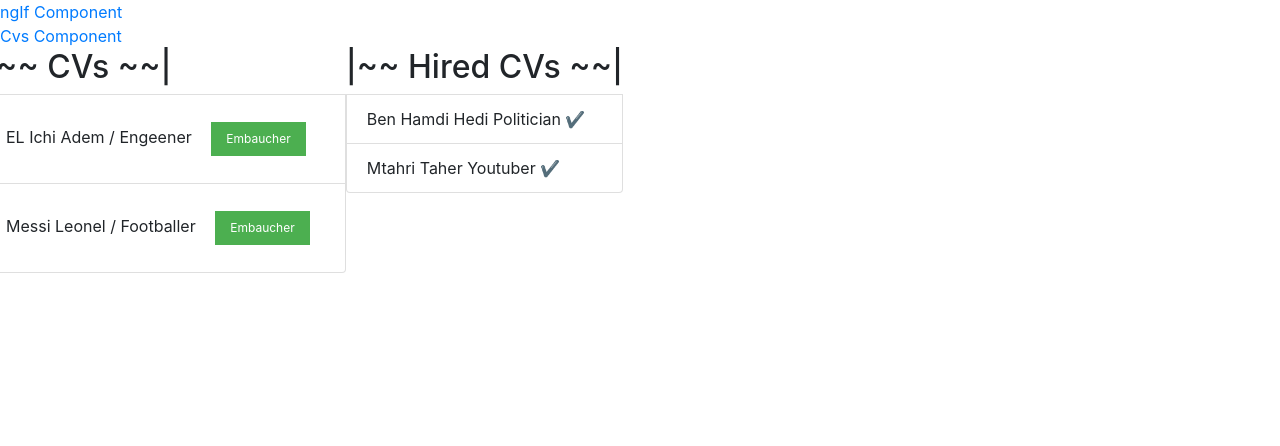
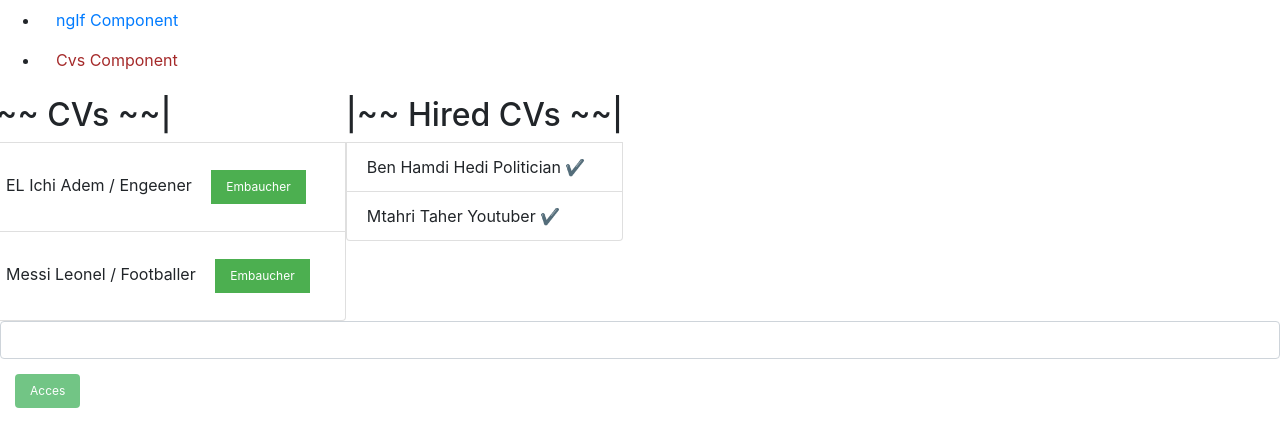
Before and after one commit to Haloua-2005/NewFolderProjectGMC, an Angular app: page /cv in a window 1280 px wide. Shown: the top 446 px of the page. Built offline with nearby package versions, Linux system fonts and the light colour scheme.

Commit message:
Activate actual route Checkpoint

```diff
--- a/src/app/app-routing.module.ts
+++ b/src/app/app-routing.module.ts
@@ -3,11 +3,13 @@ import { Routes, RouterModule } from '@angular/router';
 import { NgIf } from '@angular/common';
 import { NgIfComponent } from './ng-if/ng-if.component';
 import { CVsComponent } from './cvs/cvs.component';
+import { NgStyleComponent } from './Directives/ng-style/ng-style.component';
 
 
 const routes: Routes = [
   { path : 'ngIf', component: NgIfComponent },
-  { path : 'cv', component: CVsComponent }
+  { path : 'cv', component: CVsComponent },
+  { path : 'ngStyle', component: NgStyleComponent }
 ];
 
 @NgModule({
--- a/src/app/app.component.css
+++ b/src/app/app.component.css
@@ -0,0 +1,4 @@
+.Activated {
+  color: brown;
+  text-underline-position: auto;
+}
--- a/src/app/app.component.html
+++ b/src/app/app.component.html
@@ -1,6 +1,11 @@
+<ul class="nav-group">
+  <li class="nav-item">
+    <a class="nav-link" [routerLink]="['ngIf']" routerLinkActive="Activated" >ngIf Component</a>
+  </li>
+  <li class="nav-item">
+    <a class="nav-link" [routerLink]="['cv']" routerLinkActive="Activated">Cvs Component</a>
+  </li>
 
-
-<a [routerLink]="['ngIf']">ngIf Component</a> <br>
-<a [routerLink]="['cv']">Cvs Component</a>
+</ul>
 
 <router-outlet></router-outlet>
--- a/src/app/cvs/cvs.component.html
+++ b/src/app/cvs/cvs.component.html
@@ -21,3 +21,7 @@
     </ul>
   </div>
 </div>
+<input [(ngModel)]="Try" type="text" class="form-control">
+<button (click)='try()'
+[disabled]='!Try.trim().length'
+class="btn btn-success">Acces</button>
--- a/src/app/cvs/cvs.component.ts
+++ b/src/app/cvs/cvs.component.ts
@@ -2,6 +2,7 @@ import { Component, OnInit } from '@angular/core';
 import { CvServiceService } from '../Services/cv-service.service';
 import { HiringServiceService } from '../Services/hiring-service.service';
 import { Person } from '../attributes/Person';
+import { Router } from '@angular/router';
 
 @Component({
   selector: 'app-cvs',
@@ -20,7 +21,8 @@ export class CVsComponent implements OnInit {
 
   constructor(
     private cvservice:CvServiceService,
-    private hireservice:HiringServiceService
+    private hireservice:HiringServiceService,
+    private router:Router
   ) { }
 
     push(indice) {
@@ -31,4 +33,16 @@ export class CVsComponent implements OnInit {
   ngOnInit(): void {
   }
 
+  Try = ''
+
+  try() {
+    const LINK=['ngStyle']
+    if (this.Try === "Style") {
+      this.router.navigate(LINK)
+    }else{
+      this.Try = "Please Retry"
+    }
+
+  }
+
 }
```
